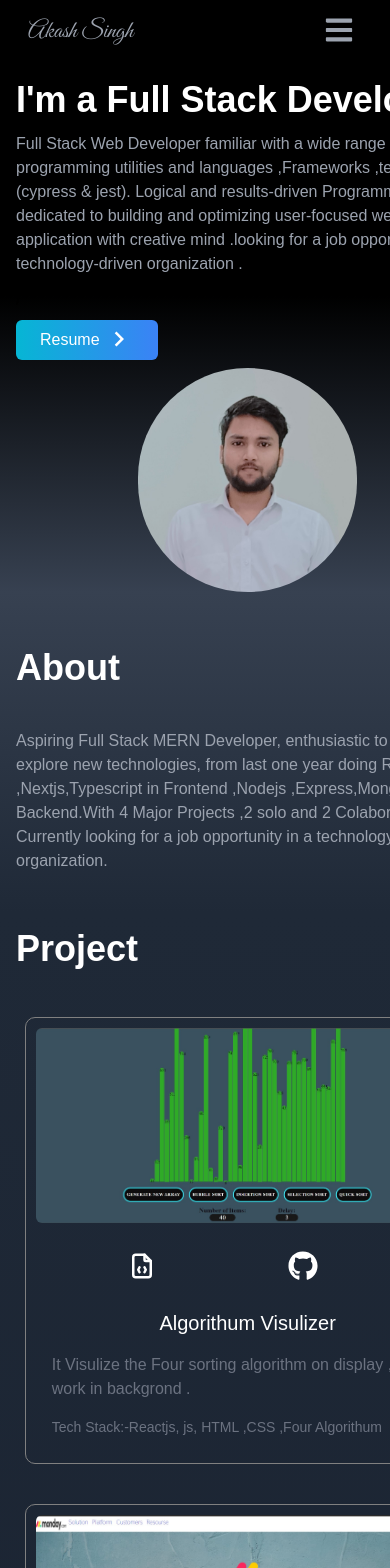
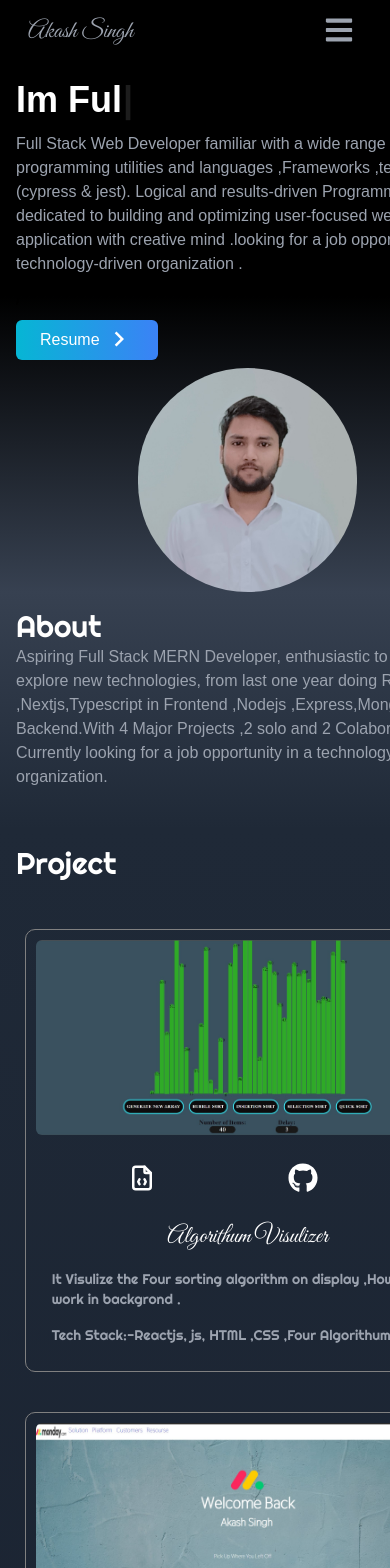
Before and after one commit to singh2198/singh2198.github.io, a React (Create React App) app: page / in a window 390 px wide. Shown: the top 1568 px of the page. Built offline with nearby package versions, Linux system fonts and the light colour scheme; a web font is replaced by a local one.

Commit message:
styling change

```diff
--- a/package.json
+++ b/package.json
@@ -18,6 +18,7 @@
     "react-router-dom": "^6.6.1",
     "react-scripts": "5.0.1",
     "react-scroll": "^1.8.9",
+    "typewriter-effect": "^2.19.0",
     "web-vitals": "^2.1.4"
   },
   "scripts": {
--- a/public/index.html
+++ b/public/index.html
@@ -3,6 +3,11 @@
   <head>
     <meta charset="utf-8" />
     <link rel="icon" href="%PUBLIC_URL%/favicon.ico" />
+
+    <link rel="preconnect" href="https://fonts.googleapis.com">
+<link rel="preconnect" href="https://fonts.gstatic.com" crossorigin>
+<link href="https://fonts.googleapis.com/css2?family=Overpass:ital,wght@1,300&family=Righteous&display=swap" rel="stylesheet">
+
     <meta name="viewport" content="width=device-width, initial-scale=1" />
     <meta name="theme-color" content="#000000" />
     <meta
--- a/src/Component/About.jsx
+++ b/src/Component/About.jsx
@@ -1,34 +1,39 @@
 import React from "react";
-
 
 const About = () => {
   return (
-
-    <div  className="sm:w-full w-[127%] bg-gradient-to-b from-gray-700 to-gray-800 text-white">
-    <div
-    id="about" className="about section" name="about"
-
+    <div className="sm:w-full w-[127%] bg-gradient-to-b from-gray-700 to-gray-800 text-white">
+      <div id="about" className="about section" name="about">
+        <div className=" flex flex-col justify-center mx-auto w-full h-full p-4 max-w-screen-lg">
+          <div style={{ paddingBottom: "1px" }}>
+            <h3
+              // style={{
+              //   fontSize: "2.25rem",
+              //   lineHeight: "7.5rem",
+              //   fontWeight: 700,
+              //   color: "white",
+              // }}
+              className="text-3xl font-rig"
             >
-      <div  className=" flex flex-col justify-center mx-auto w-full h-full p-4 max-w-screen-lg"  >
-        <div style={{paddingBottom:"1px"}}  >
-          <h3  style={{fontSize:"2.25rem",lineHeight:"7.5rem", fontWeight:700,color:"white" }}  >About </h3>
+              About{" "}
+            </h3>
           </div>
 
           <div id="user-detail-intro">
-        <p className="  text-gray-400  sm:py-3 w-full" >
-          Aspiring Full Stack MERN Developer, enthusiastic to learn and explore
-          new technologies, from last one year doing Reactjs ,Nextjs,Typescript in Frontend ,Nodejs ,Express,Mongodb  in Backend.With 4 Major Projects ,2
-          solo and 2 Colaboration. Currently looking for a job opportunity in a
-          technology-driven organization.
+            <p className="  text-gray-400  sm:py-3 w-full font- text-md">
+              Aspiring Full Stack MERN Developer, enthusiastic to learn and
+              explore new technologies, from last one year doing Reactjs
+              ,Nextjs,Typescript in Frontend ,Nodejs ,Express,Mongodb in
+              Backend.With 4 Major Projects ,2 solo and 2 Colaboration.
+              Currently looking for a job opportunity in a technology-driven
+              organization.
             </p>
           </div>
 
           <br />
         </div>
       </div>
-
     </div>
-
   );
 };
 
--- a/src/Component/Contact.jsx
+++ b/src/Component/Contact.jsx
@@ -57,7 +57,7 @@ const Contact = () => {
     >
       <div className="flex flex-col p-4 justify-center max-w-screen-lg mx-auto h-full mt-10">
         <div className="pb-8">
-          <p className="text-4xl font-bold ">Contact</p>
+          <p className="text-3xl font-rig ">Contact</p>
           {/* <p className="py-6 text-center font-bold text-xl">
             Don't we Shy Contact me :
           </p> */}
@@ -91,8 +91,8 @@ const Contact = () => {
             <button className="text-white bg-gradient-to-b from-cyan-500 to-blue-500 px-6 py-3 my-8 mx-auto flex items-center rounded-md hover:scale-110 duration-300">
               Let's talk
             </button>
-            <h2 id="contact-phone" className="text-center">Contact :8755741512</h2>
-            <h2 id="contact-email" className="text-center">Email: 8755akash@gamil.com</h2>
+            <h2 id="contact-phone" className="text-center  text-gray-400">Contact :8755741512</h2>
+            <h2 id="contact-email" className="text-center  text-gray-400">Email: 8755akash@gamil.com</h2>
           </form>
         </div>
 
--- a/src/Component/Experience.jsx
+++ b/src/Component/Experience.jsx
@@ -102,7 +102,7 @@ const Experiance = () => {
     >
       <div className="max-w-screen-lg p-4 mx-auto flex flex-col justify-center w-full h-full">
         <div className="pb-8 mt-10">
-          <p className="text-4xl font-bold ">Skills</p>
+          <p className="text-3xl font-rig ">Skills</p>
           {/* <p className='py-6'></p> */}
         </div>
       </div>
@@ -117,7 +117,7 @@ const Experiance = () => {
           >
 
             <img  class={climg}  src={src} alt="dummy_img"   style={{width:"80px",marginLeft:"auto",marginRight:"auto"}} />
-            <p class={clname}   style={{marginTop:"16px",textAlign:"center"}}>{title}</p>
+            <p class={clname}   style={{marginTop:"16px",textAlign:"center",}}>{title}</p>
 
           </div>
           </div>
--- a/src/Component/Home.jsx
+++ b/src/Component/Home.jsx
@@ -1,8 +1,8 @@
 import React from "react";
 import akashimg from "../assets/akash-pic.jpg";
 import { MdOutlineKeyboardArrowRight } from "react-icons/md";
-import { Link } from "react-scroll";
-import { Image } from "@chakra-ui/react";
+import Typewriter from "typewriter-effect";
+
 
 const Home = () => {
   function resume() {
@@ -21,18 +21,24 @@ const Home = () => {
       <div className="  mx-auto max-w-6xl grid grid-flow-row items-center justify-center  h-full px-4  lg:grid-flow-col">
         <div className="flex flex-col justify-center max-h-max mt-20 md:mt-20 md:m-10 ">
           <h1 className="text-4xl sm:text-7xl font-bold text-white ">
-            I'm a Full Stack Developer
+            <Typewriter
+              options={{
+                strings: ["Im Full Stack Developer", "MERN Developer"],
+                autoStart: true,
+                loop: true,
+              }}
+            />
           </h1>
           <p
             id="user-detail-intro"
-            className="text-gray-400 py-3 sm:py-3 max-w-2xl "
+            className="text-gray-400 py-3 sm:py-3 max-w-2xl  text-md"
           >
-            Full Stack
-            Web Developer familiar with a wide range of programming utilities
-            and languages ,Frameworks ,testing tooles (cypress & jest). Logical and results-driven
-            Programmer dedicated to building and optimizing user-focused
-            websites and application with creative mind .looking for a job
-            opportunity in a technology-driven organization .
+            Full Stack Web Developer familiar with a wide range of programming
+            utilities and languages ,Frameworks ,testing tooles (cypress &
+            jest). Logical and results-driven Programmer dedicated to building
+            and optimizing user-focused websites and application with creative
+            mind .looking for a job opportunity in a technology-driven
+            organization .
           </p>
           {/* <div  id="resume-button-2">
             <a
@@ -69,7 +75,6 @@ const Home = () => {
 
         <div className=" h-[108%,127%] sm:h-[150%] md:h-[170%] lg:h-[50%] md:top-10 origin-center ">
           <img
-
             src={akashimg}
             alt="img"
             class="home-img"
--- a/src/Component/Nav.jsx
+++ b/src/Component/Nav.jsx
@@ -59,7 +59,6 @@ const Nav = () => {
                   fontSize: "1.25rem",
                   lineHeight: "1.75rem",
                 }}
-                // className=" px-3 capitalize  duration-100 cursor-pointer text-gray-500 font-medium   text-xl"
               >
                 <Link
                   // onClick={() => setbar(!navbar)}
--- a/src/Component/Project.jsx
+++ b/src/Component/Project.jsx
@@ -120,7 +120,7 @@ const Project = () => {
     >
       <div className="max-w-screen-lg p-4  mx-auto flex flex-col justify-center w-full h-full">
         <div className="pb-8">
-          <p className="text-4xl lime-height:3 font-bold" >Project</p>
+          <p className="text-3xl lime-height:3 font-rig" >Project</p>
           {/* <p className='py-6'>Check out some of my work right here</p> */}
         </div>
       </div>
@@ -194,7 +194,7 @@ const Project = () => {
                 <div className="flex justify-center">
                   <h1
 
-                    className="text-xl text-center text-grey-200  w-[66%]  font-light   rounded-md"
+                    className="text-2xl font-signature text-center text-grey-200  w-[66%]  font-light   rounded-md"
                   >
                     <h3 class={clt}>{title}</h3>
                   </h1>
@@ -202,13 +202,13 @@ const Project = () => {
                 <div className=" m-4">
                   <p
                     // class={cld}
-                    className="text-gray-500  text-md  hover:cursor-pointer  hover:duration-700 hover:scale-95"
+                    className="text-gray-400  text-sm font-rig hover:cursor-pointer  hover:duration-700 hover:scale-95"
                   >
                     <p class={cld}>{discreption}</p>
                   </p>
                 </div>
 
-                <div className="m-4 text-gray-500 text-sm text-start hover:cursor-pointer hover:duration-1000   font-thin hover:scale-95">
+                <div className="m-4 text-gray-400 text-sm font-rig text-start hover:cursor-pointer hover:duration-1000   font-thin hover:scale-95">
                   <p class={cltech}>Tech Stack:-{techstack}</p>
                 </div>
               </div>
--- a/tailwind.config.js
+++ b/tailwind.config.js
@@ -6,7 +6,9 @@ module.exports = {
   theme: {
     extend: {},
     fontFamily:{
-      signature:["Great Vibes"]
+      signature:["Great Vibes"],
+      rig:["righteous"],
+      ital:["ital"]
     }
   },
   plugins: [],
```
Also changed, not shown: 1 other file (tests, documents, lock files or other folders). Lines whose indentation alone changed are shown as unchanged.
